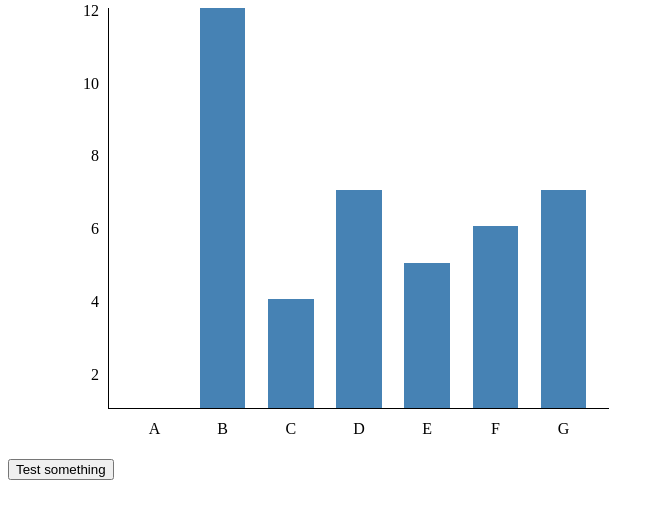
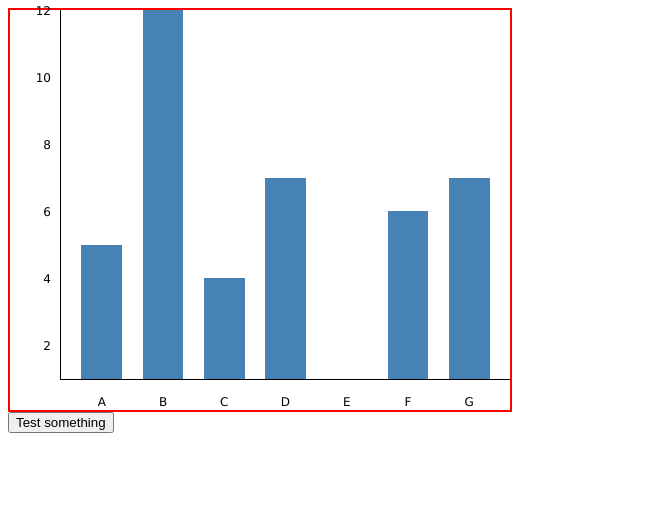
Before and after one commit to louischatriot/data-graphs, a plain HTML site: page index.html in a window 1280 px wide. Shown: the whole page, without its empty margins (0-664 px from the left). Drawn offline with Linux system fonts and the light colour scheme.

Commit message:
Created inner container to use X and Y axis labels and titles

```diff
--- a/css/index.css
+++ b/css/index.css
@@ -1,11 +1,20 @@
+body {
+  font-family: Verdana;
+  font-size: 12px;
+}
+
 #graph1 {
   width: 500px;
   height: 400px;
+  position: relative;
+
+  border: 2px red solid;
+}
+
+.bars-container {
   border-left: 1px solid black;
   border-bottom: 1px solid black;
-  position: relative;
-  margin-bottom: 50px;
-  margin-left: 100px;
+  position: absolute;
 }
 
 .label {
@@ -30,6 +39,6 @@
   border-radius: 6px;
   text-align: center;
   padding: 6px;
-  opacity: 0.8;
+  opacity: 0.88;
   z-index: 1000;
 }
--- a/js/index.js
+++ b/js/index.js
@@ -10,6 +10,8 @@ function BarChart(opts) {
   [ 'container'
   , 'width'
   , 'height'
+  , 'innerWidth'
+  , 'innerHeight'
   , 'data'
   , 'useCustomScale'
   , 'maxBarWidth'
@@ -19,9 +21,16 @@ function BarChart(opts) {
     self[param] = opts[param];
   });
 
-  if (this.container) { this.$container = $(this.container); }
-  this._left = opts._left || BarChart.statics._baseLeft;
-  this._height = opts._height || BarChart.statics._baseHeight;
+  // Creating the two containers
+  this.$container = $(this.container);
+  this.$container.html('<div class="bars-container"></div>');
+  this.barsContainer = this.container + ' .bars-container';
+  this.$barsContainer = $(this.barsContainer);
+  this.$barsContainer.css('left', '50px');
+  this.$barsContainer.css('right', '0px');
+  this.$barsContainer.css('top', '0px');
+  this.$barsContainer.css('bottom', '30px');
+
   this.scale = {};
   this.scale.minY = opts.minY;
   this.scale.maxY = opts.maxY;
@@ -29,12 +38,6 @@ function BarChart(opts) {
   this.transitionDuration = opts.transitionDuration || 500;
 }
 
-// Setters for convenience
-BarChart.prototype.withContainer = function (container) {
-  this.container = container;
-  if (this.container) { this.$container = $(this.container); }
-  return this;
-};
 BarChart.prototype.withWidth = function (width) {
   this.width = width;
   return this;
@@ -79,16 +82,16 @@ BarChart.prototype.resizeContainer = function () {
 
 BarChart.prototype.recalculateSizes = function () {
   // Reset width and height if they changed or were never set
-  this.width = this.$container.width();
-  this.height = this.$container.height();
+  this.innerWidth = this.$barsContainer.width();
+  this.innerHeight = this.$barsContainer.height();
 
   // Recalculate bar width and spacing
   // Standard is bars are twice as large as spacing
   // Then we check for a cap on bar width
-  var stdSpacing = this.width / (3 * this.numBars + 1)
+  var stdSpacing = this.innerWidth / (3 * this.numBars + 1)
     , stdBarWidth = 2 * stdSpacing
     , barWidth = this.maxBarWidth ? Math.min(stdBarWidth, this.maxBarWidth) : stdBarWidth
-    , spacing =  (this.width - (this.numBars * barWidth)) / (this.numBars + 1)
+    , spacing =  (this.innerWidth - (this.numBars * barWidth)) / (this.numBars + 1)
     ;
 
   this.barWidth = barWidth;
@@ -110,23 +113,23 @@ BarChart.prototype.redraw = function () {
     $(this.container + ' div.bar').off('mouseleave', null, removeToolTip);
   }
 
-  if (!d3.select(this.container).selectAll('div.bar').data(this.data, BarChart.statics.getId).exit().empty()) {
+  if (!d3.select(this.barsContainer).selectAll('div.bar').data(this.data, BarChart.statics.getId).exit().empty()) {
     initialDelay = this.transitionDuration;
   }
 
   // Transition old bars out
-  d3.select(this.container).selectAll('div.bar').data(this.data, BarChart.statics.getId).exit()
+  d3.select(this.barsContainer).selectAll('div.bar').data(this.data, BarChart.statics.getId).exit()
     .transition().duration(this.transitionDuration)
     .style('height', '0px')
-    .style('top', this.height + 'px')
+    .style('top', this.innerHeight + 'px')
     .remove()
     ;
 
   // Create new bars
-  selection = d3.select(this.container).selectAll('div.bar').data(this.data, BarChart.statics.getId).enter().append('div')
+  selection = d3.select(this.barsContainer).selectAll('div.bar').data(this.data, BarChart.statics.getId).enter().append('div')
     .attr('class', 'bar')
     .style('width', this.barWidth + 'px')
-    .style('top', this.height + 'px')
+    .style('top', this.innerHeight + 'px')
     .style('left', function(d, i) { return self._left(d, i) + 'px'; })
     .style('height', '0px')
     ;
@@ -141,7 +144,7 @@ BarChart.prototype.redraw = function () {
 
   // First transition: horizontal rearrangement
   // Also put data for tooltip
-  d3.select(this.container).selectAll('div.bar').data(this.data, BarChart.statics.getId)
+  d3.select(this.barsContainer).selectAll('div.bar').data(this.data, BarChart.statics.getId)
     .transition().duration(this.transitionDuration).delay(initialDelay)
     .style('width', this.barWidth + 'px')
     .style('left', function(d, i) { return self._left(d, i) + 'px'; })
@@ -149,9 +152,9 @@ BarChart.prototype.redraw = function () {
     ;
 
   // Second transition: vertical scaling
-  d3.select(this.container).selectAll('div.bar').data(this.data, BarChart.statics.getId)
+  d3.select(this.barsContainer).selectAll('div.bar').data(this.data, BarChart.statics.getId)
     .transition().duration(this.transitionDuration).delay(initialDelay + this.transitionDuration)
-    .style('top', function(d, i) { return (self.height - self._height(d, i)) + 'px'; })
+    .style('top', function(d, i) { return (self.innerHeight - self._height(d, i)) + 'px'; })
     .style('height', function(d, i) { return self._height(d, i) + 'px'; })
     ;
 
@@ -176,32 +179,37 @@ BarChart.prototype.redrawYAxis = function () {
 
   d3.select(this.container).selectAll('div.ytick').data(ticks)
     .text(function (d) { return d; })
-    .style('top', function(d, i) { return ((self.height - self._height(d, i)) - 6) + 'px'; })
-    .style('right', (this.width + 10) + 'px')
+    .style('top', function(d, i) { return ((self.innerHeight - self._height(d, i)) - 6) + 'px'; })
+    .style('right', (this.innerWidth + 10) + 'px')
     ;
 };
 
+// Position functions, with or without the 'px' suffix
+BarChart.prototype._left = function (x, i) {
+  return this.spacing + (i * (this.spacing + this.barWidth));
+};
+BarChart.prototype._width = function (x, i) {
+  return this.barWidth;
+};
+BarChart.prototype._top = function (y, i) {
+  return this.innerHeight - this._height(y, i);
+};
+BarChart.prototype._height = function (y, i) {
+  // This will work whether y is a number or an object with a datum property
+  return ((y.datum || y) - this.minY) / (this.maxY - this.minY) * this.innerHeight;
+};
+// Px counterparts
+['left', 'width', 'top', 'height'].forEach(function (key) {
+  BarChart.prototype[key + '_px'] = function (d, i) { return this['_' + key](d, i) + 'px'; };
+});
+
+
 BarChart.statics = {};
 // _baseLeft and _baseHeight need to be added to the prototype of BarChart if no other plotting function is passed
-BarChart.statics._baseLeft = function (x, i) {
+BarChart.statics.getId = function (d)  { return d._id; };
 
 
-  return this.spacing + (i * (this.spacing + this.barWidth));
-};
-BarChart.statics._baseHeight = function (y, i) {
-  // This will work whether y is a number or an object with a datum property
-  return ((y.datum || y) - this.minY) / (this.maxY - this.minY) * this.height;
-};
-BarChart.statics.getId = function (d)  { return d._id; };
-//BarChart.statics.calculateStep = function (delta) {
-  //var n = Math.floor(Math.log(delta) / Math.log(10))
-    //, ticks = Math.floor(delta / Math.pow(n, 10)) + 2
-    //;
-
-  //delta =
-
-//};
-
+// Tooltip management
 function showToolTip (event) {
   var $target = $(event.target)
     , id = uid(12)
@@ -215,10 +223,11 @@ function showToolTip (event) {
 
   $target.data('tooltip-id', id);
 
-  tooltipHtml = '<div class="tooltip" id="' + id + '" style="position: fixed; left: ' + event.pageX + 'px; top: ' + event.pageY + 'px;">VVVXXV' + $target.data('description') + '</div>';
-  $target.append(tooltipHtml);
+  if ($target.data('description')) {
+    tooltipHtml = '<div class="tooltip" id="' + id + '" style="position: fixed; left: ' + (event.pageX - 28) + 'px; top: ' + (event.pageY - 56) + 'px;">' + $target.data('description') + '</div>';
+    $target.append(tooltipHtml);
+  }
 }
-
 function removeToolTip (event) {
   var $target = $(event.target)
     , $parent, $tooltip
@@ -239,18 +248,18 @@ function removeToolTip (event) {
 
 
 // ===== TESTS =====
-var bc = new BarChart({ useCustomScale: true
+var bc = new BarChart({ container: "#graph1"
+, useCustomScale: true
 //, maxBarWidth: 20
 , displayLabels: true
 , showTooltips: true
 });
-bc.withContainer('#graph1')//.withWidth(700).withHeight(500);
 bc.resizeContainer();
-bc.withData([ { datum: 1, _id: "A" }
+bc.withData([ { datum: 5, _id: "A" }
             , { datum: 12, _id: "B" }
-            , { datum: 4, _id: "C" }
+            , { datum: 4, _id: "C", description: "Some interesting text" }
             , { datum: 7, _id: "D" }
-            , { datum: 5, _id: "E" }
+            , { datum: 1, _id: "E" }
             , { datum: 6, _id: "F" }
             , { datum: 7, _id: "G" }
             ])/*.withScale({ minY: 0, maxY: 20 })*/.redraw();
```
